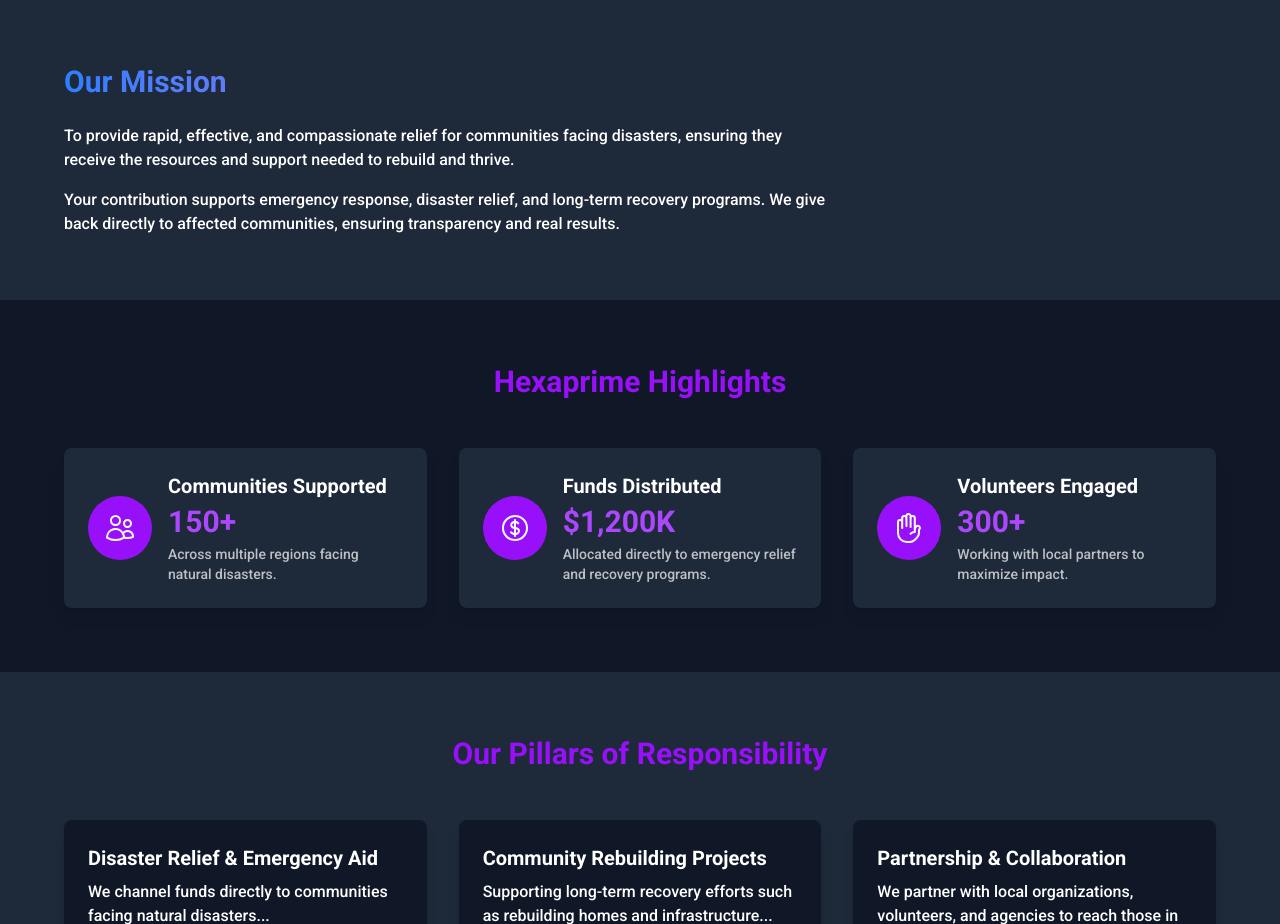
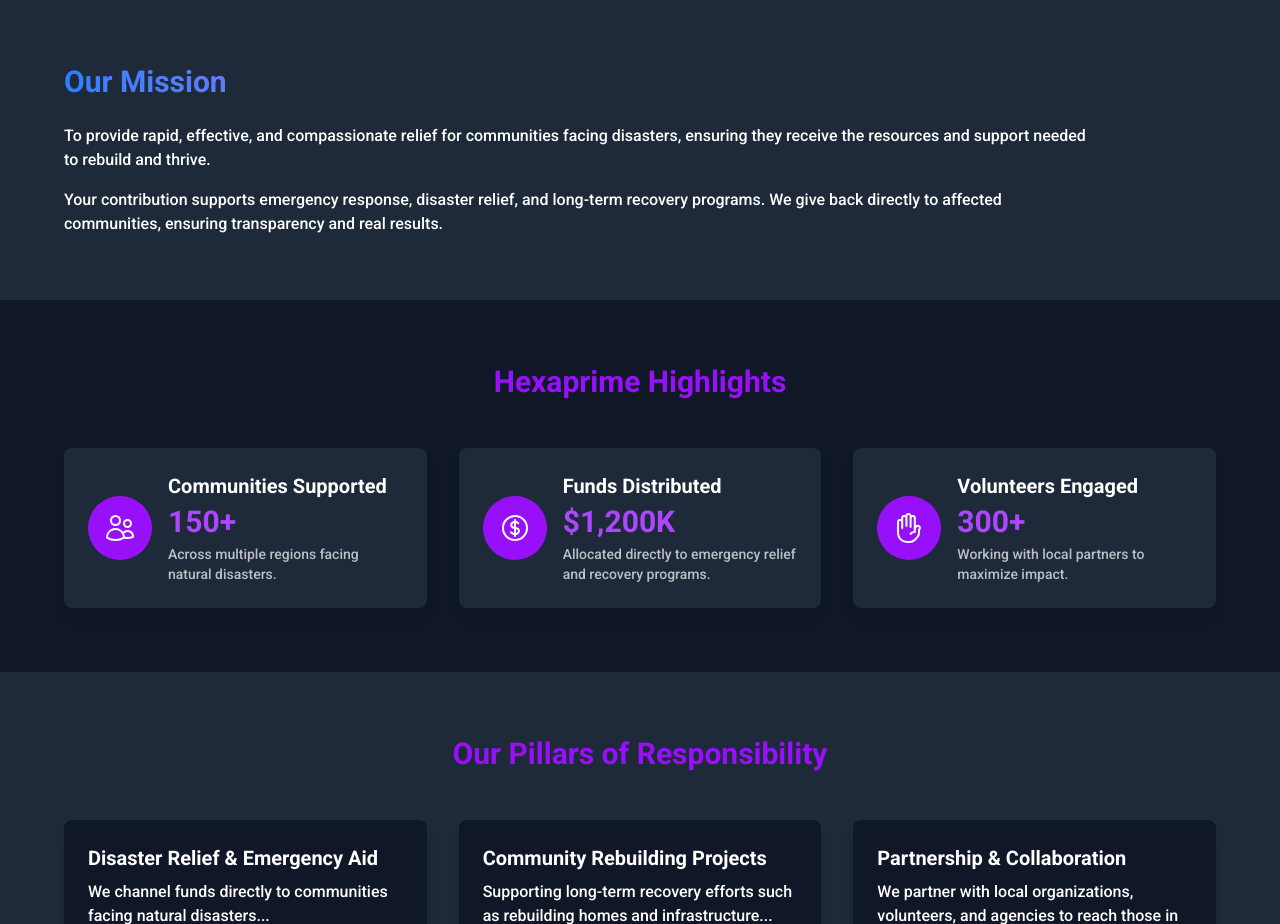
Before and after one commit to NETAD-MIKHAIL/hexaprime-portal, a Next.js app: page / in a window 1280 px wide. Shown: the part 800-1724 px from the top of the page. Built offline with nearby package versions, Linux system fonts and the light colour scheme.

Commit message:
Update page.tsx

```diff
--- a/app/page.tsx
+++ b/app/page.tsx
@@ -141,10 +141,10 @@
       {/* Mission Section */}
       <section className="py-16 px-4 md:px-16 bg-gray-800 text-white">
         <h2 className="text-3xl font-bold mb-6 bg-gradient-to-r from-blue-500 to-pink-500 bg-clip-text text-transparent">Our Mission</h2>
-        <p className="max-w-3xl mb-4">
+        <p className="max-w-5xl mb-4">
           To provide rapid, effective, and compassionate relief for communities facing disasters, ensuring they receive the resources and support needed to rebuild and thrive.
         </p>
-        <p className="max-w-3xl">
+        <p className="max-w-5xl">
           Your contribution supports emergency response, disaster relief, and long-term recovery programs. We give back directly to affected communities, ensuring transparency and real results.
         </p>
       </section>
```
